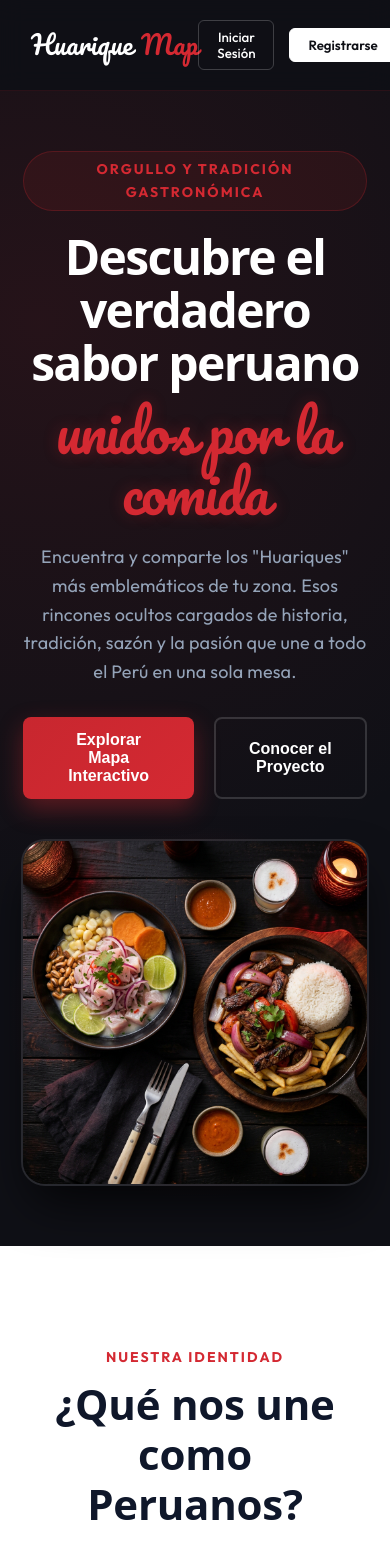
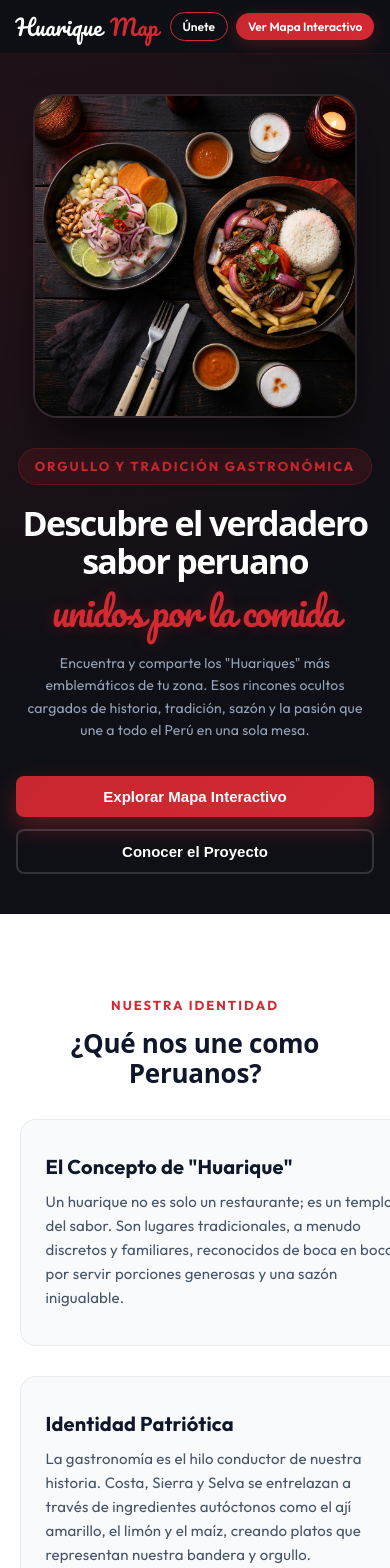
Before and after one commit to ChethhSito/HuariqueMapsFront, a React (Vite) app: page / in a window 390 px wide. Shown: the top 1568 px of the page. Built offline with nearby package versions, Linux system fonts and the light colour scheme.

Commit message:
Refactor: Replace separate login/register buttons with single join button, optimize responsive typography/layout for tablet/mobile, and expand page elements to fill full width

```diff
--- a/src/components/LandingPage.css
+++ b/src/components/LandingPage.css
@@ -17,6 +17,7 @@
   width: 100%;
   overflow-x: hidden;
   scroll-behavior: smooth;
+  box-sizing: border-box;
 }
 
 /* Navbar */
@@ -24,13 +25,15 @@
   display: flex;
   justify-content: space-between;
   align-items: center;
-  padding: 20px 8%;
-  background: rgba(15, 16, 22, 0.8);
+  padding: 20px 5%;
+  background: rgba(15, 16, 22, 0.85);
   backdrop-filter: blur(12px);
+  -webkit-backdrop-filter: blur(12px);
   position: sticky;
   top: 0;
   z-index: 100;
   border-bottom: 1px solid rgba(200, 39, 47, 0.15);
+  box-sizing: border-box;
 }
 
 .nav-logo {
@@ -49,7 +52,7 @@
 
 .nav-links {
   display: flex;
-  gap: 30px;
+  gap: 24px;
 }
 
 .nav-link {
@@ -64,6 +67,31 @@
   color: var(--peru-red-bright);
 }
 
+.navbar-auth {
+  display: flex;
+  gap: 12px;
+  align-items: center;
+}
+
+/* Join button */
+.btn-join {
+  background: transparent;
+  color: var(--peru-white);
+  border: 1.5px solid var(--peru-red-bright);
+  padding: 8px 20px;
+  border-radius: 9999px;
+  font-weight: 600;
+  cursor: pointer;
+  transition: all 0.3s ease;
+  font-family: var(--font-sans);
+  font-size: 14px;
+}
+
+.btn-join:hover {
+  background: var(--peru-red-bright);
+  box-shadow: 0 0 15px rgba(212, 41, 50, 0.4);
+}
+
 .btn-nav-map {
   background: linear-gradient(135deg, var(--peru-red) 0%, var(--peru-red-bright) 100%);
   color: var(--peru-white);
@@ -72,13 +100,15 @@
   font-weight: 600;
   border: none;
   cursor: pointer;
-  box-shadow: 0 4px 15px rgba(200, 39, 47, 0.4);
+  box-shadow: 0 4px 15px rgba(200, 39, 47, 0.3);
   transition: transform 0.2s, box-shadow 0.2s;
+  font-family: var(--font-sans);
+  font-size: 14px;
 }
 
 .btn-nav-map:hover {
   transform: translateY(-2px);
-  box-shadow: 0 6px 20px rgba(200, 39, 47, 0.6);
+  box-shadow: 0 6px 20px rgba(200, 39, 47, 0.5);
 }
 
 /* Hero Section */
@@ -86,11 +116,12 @@
   display: flex;
   align-items: center;
   justify-content: space-between;
-  padding: 80px 8%;
-  min-height: 85vh;
+  padding: 80px 5%;
+  min-height: 80vh;
   position: relative;
   background: radial-gradient(circle at 10% 20%, rgba(200, 39, 47, 0.12) 0%, transparent 60%);
-  gap: 40px;
+  gap: 60px;
+  box-sizing: border-box;
 }
 
 .hero-content {
@@ -100,12 +131,12 @@
 
 .hero-tagline {
   display: inline-block;
-  font-size: 14px;
+  font-size: 13px;
   font-weight: 700;
   text-transform: uppercase;
   letter-spacing: 2px;
   color: var(--peru-red-bright);
-  background: rgba(200, 39, 47, 0.1);
+  background: rgba(200, 39, 47, 0.15);
   padding: 6px 16px;
   border-radius: 9999px;
   margin-bottom: 20px;
@@ -113,7 +144,7 @@
 }
 
 .hero-title {
-  font-size: 64px;
+  font-size: 60px;
   font-weight: 800;
   line-height: 1.1;
   margin: 0 0 20px 0;
@@ -125,7 +156,7 @@
   color: var(--peru-red-bright);
   font-weight: 400;
   display: block;
-  font-size: 72px;
+  font-size: 68px;
   margin-top: 10px;
   text-shadow: 0 0 15px rgba(200, 39, 47, 0.3);
 }
@@ -135,7 +166,7 @@
   color: #94a3b8;
   line-height: 1.6;
   margin-bottom: 35px;
-  max-width: 540px;
+  max-width: 580px;
 }
 
 .hero-actions {
@@ -189,7 +220,7 @@
   position: absolute;
   width: 110%;
   height: 110%;
-  background: radial-gradient(circle, rgba(200, 39, 47, 0.25) 0%, transparent 70%);
+  background: radial-gradient(circle, rgba(200, 39, 47, 0.2) 0%, transparent 70%);
   top: -5%;
   left: -5%;
   z-index: 1;
@@ -210,37 +241,30 @@
   transform: translateY(-8px) rotate(1deg);
 }
 
-
+/* Concept Section (White background) */
+.concept-section {
+  padding: 100px 5%;
+  background: #ffffff;
+  text-align: center;
+  color: #1e293b;
+  box-sizing: border-box;
+}
 
 .section-tag {
   color: var(--peru-red-bright);
   font-weight: 700;
   letter-spacing: 2px;
   text-transform: uppercase;
-  font-size: 14px;
+  font-size: 13px;
   margin-bottom: 10px;
   display: block;
 }
 
 .section-title {
-  font-size: 42px;
+  font-size: 40px;
   font-weight: 800;
   margin: 0 0 50px 0;
   color: var(--peru-white);
-}
-
-.concept-grid {
-  display: flex;
-  gap: 30px;
-  justify-content: center;
-  flex-wrap: wrap;
-}
-
-.concept-section {
-  padding: 100px 8%;
-  background: #ffffff;
-  text-align: center;
-  color: #1e293b;
 }
 
 .concept-section .section-title {
@@ -270,7 +294,7 @@
   transform: translateY(-10px);
   background: rgba(200, 39, 47, 0.04);
   border-color: rgba(200, 39, 47, 0.3);
-  box-shadow: 0 15px 30px rgba(200, 39, 47, 0.1);
+  box-shadow: 0 15px 30px rgba(200, 39, 47, 0.15);
 }
 
 .concept-card-title {
@@ -287,11 +311,38 @@
   margin: 0;
 }
 
+/* Patriotic banner */
+.patriotic-banner {
+  background: linear-gradient(90deg, var(--peru-red-dark) 0%, var(--peru-red) 50%, var(--peru-red-dark) 100%);
+  padding: 60px 5%;
+  text-align: center;
+  border-top: 1px solid rgba(255, 255, 255, 0.1);
+  border-bottom: 1px solid rgba(255, 255, 255, 0.1);
+  box-sizing: border-box;
+}
+
+.banner-title {
+  font-family: var(--font-title);
+  font-size: 38px;
+  color: var(--peru-white);
+  margin: 0 0 10px 0;
+  text-shadow: 0 4px 10px rgba(0, 0, 0, 0.3);
+}
+
+.banner-desc {
+  font-size: 18px;
+  color: rgba(255, 255, 255, 0.9);
+  max-width: 780px;
+  margin: 0 auto;
+  line-height: 1.6;
+}
+
 /* Restaurants Section Container */
 .restaurants-section {
-  padding: 80px 8%;
+  padding: 100px 5%;
   background: #0f1016;
   text-align: center;
+  box-sizing: border-box;
 }
 
 .restaurants-section .section-title {
@@ -370,6 +421,17 @@
   margin: 0;
 }
 
+.huarique-tag {
+  display: inline-block;
+  font-size: 11px;
+  padding: 2px 8px;
+  border-radius: 4px;
+  background: rgba(200, 39, 47, 0.15);
+  color: #f87171;
+  font-weight: 600;
+  border: 1px solid rgba(200, 39, 47, 0.3);
+}
+
 .restaurant-card-desc {
   font-size: 14px;
   color: #94a3b8;
@@ -387,84 +449,13 @@
   color: #64748b;
 }
 
-.restaurant-card-footer span {
-  display: flex;
-  align-items: center;
-  gap: 4px;
-}
-
-/* Patriotic banner */
-.patriotic-banner {
-  background: linear-gradient(90deg, var(--peru-red-dark) 0%, var(--peru-red) 50%, var(--peru-red-dark) 100%);
-  padding: 60px 8%;
-  text-align: center;
-  border-top: 1px solid rgba(255, 255, 255, 0.1);
-  border-bottom: 1px solid rgba(255, 255, 255, 0.1);
-}
-
-.banner-title {
-  font-family: var(--font-title);
-  font-size: 38px;
-  color: var(--peru-white);
-  margin: 0 0 10px 0;
-  text-shadow: 0 4px 10px rgba(0, 0, 0, 0.3);
-}
-
-.banner-desc {
-  font-size: 18px;
-  color: rgba(255, 255, 255, 0.9);
-  max-width: 700px;
-  margin: 0 auto;
-  line-height: 1.5;
-}
-
-/* Auth Buttons in Navbar */
-.navbar-auth {
-  display: flex;
-  gap: 15px;
-  align-items: center;
-}
-
-.btn-login {
-  background: transparent;
-  color: var(--peru-white);
-  border: 1px solid rgba(255, 255, 255, 0.2);
-  padding: 8px 18px;
-  border-radius: 6px;
-  font-weight: 500;
-  cursor: pointer;
-  transition: all 0.3s;
-  font-family: var(--font-sans);
-}
-
-.btn-login:hover {
-  border-color: var(--peru-white);
-  background: rgba(255, 255, 255, 0.05);
-}
-
-.btn-register {
-  background: var(--peru-white);
-  color: #0f1016;
-  border: 1px solid var(--peru-white);
-  padding: 8px 18px;
-  border-radius: 6px;
-  font-weight: 600;
-  cursor: pointer;
-  transition: all 0.3s;
-  font-family: var(--font-sans);
-}
-
-.btn-register:hover {
-  background: transparent;
-  color: var(--peru-white);
-}
-
 /* Suggestions Box Section */
 .suggestions-section {
-  padding: 80px 8%;
+  padding: 100px 5%;
   background: #0b0c10;
   text-align: center;
   border-top: 1px solid rgba(255, 255, 255, 0.03);
+  box-sizing: border-box;
 }
 
 .suggestions-card {
@@ -476,6 +467,7 @@
   padding: 40px;
   box-shadow: 0 15px 30px rgba(0, 0, 0, 0.3);
   text-align: left;
+  box-sizing: border-box;
 }
 
 .suggestions-title {
@@ -567,9 +559,10 @@
 .footer {
   background: #07080b;
   border-top: 1px solid rgba(200, 39, 47, 0.15);
-  padding: 60px 8% 30px 8%;
+  padding: 60px 5% 30px 5%;
   color: #94a3b8;
   font-size: 14px;
+  box-sizing: border-box;
 }
 
 .footer-grid {
@@ -667,11 +660,64 @@
   color: #475569;
 }
 
-@media (max-width: 968px) {
+/* ==========================================================================
+   Media Queries: Tablets and Mobile Devices
+   ========================================================================== */
+
+/* Tablets & Small Desktops (Less than 1024px) */
+@media (max-width: 1024px) {
   .hero-section {
-    flex-direction: column;
-    padding: 60px 6%;
+    padding: 60px 5%;
+    gap: 40px;
+  }
+
+  .hero-title {
+    font-size: 46px;
+  }
+
+  .hero-title span {
+    font-size: 52px;
+  }
+
+  .hero-desc {
+    font-size: 16px;
+  }
+
+  .concept-section {
+    padding: 80px 5%;
+  }
+
+  .section-title {
+    font-size: 32px;
+    margin-bottom: 40px;
+  }
+
+  .restaurants-section {
+    padding: 80px 5%;
+  }
+}
+
+/* Tablets (Less than 768px) */
+@media (max-width: 768px) {
+  /* Navbar adjustments */
+  .navbar {
+    padding: 15px 4%;
+  }
+
+  .nav-logo {
+    font-size: 22px;
+  }
+
+  .nav-links {
+    display: none; /* Hide link lists on mobile to save space */
+  }
+
+  /* Hero Section Stack */
+  .hero-section {
+    flex-direction: column-reverse;
+    padding: 40px 4%;
     text-align: center;
+    gap: 30px;
   }
 
   .hero-content {
@@ -679,22 +725,110 @@
   }
 
   .hero-desc {
-    margin: 0 auto 30px auto;
+    margin-left: auto;
+    margin-right: auto;
   }
 
   .hero-actions {
     justify-content: center;
+    flex-wrap: wrap;
+    gap: 12px;
+  }
+
+  .btn-primary, .btn-secondary {
+    width: 100%;
+    padding: 12px 24px;
+    font-size: 15px;
+  }
+
+  .hero-image {
+    max-width: 320px;
+  }
+
+  /* concept card flex */
+  .concept-grid {
+    flex-direction: column;
+    align-items: center;
+  }
+
+  .concept-card {
+    max-width: 100%;
+    width: 100%;
+  }
+
+  /* suggestions card */
+  .suggestions-card {
+    padding: 24px 20px;
+  }
+
+  /* Footer layout change */
+  .footer-grid {
+    flex-direction: column;
+    gap: 30px;
+  }
+
+  .footer-col {
+    min-width: 100%;
+  }
+}
+
+/* Mobiles (Less than 480px) */
+@media (max-width: 480px) {
+  .navbar {
+    padding: 12px 4%;
+  }
+
+  .navbar-auth {
+    gap: 8px;
+  }
+
+  .btn-join, .btn-nav-map {
+    padding: 6px 12px;
+    font-size: 12px;
   }
 
   .hero-title {
-    font-size: 48px;
+    font-size: 34px;
   }
 
   .hero-title span {
-    font-size: 56px;
+    font-size: 38px;
   }
 
-  .nav-links {
-    display: none; /* simple responsive fallback */
+  .hero-desc {
+    font-size: 14px;
+  }
+
+  .section-title {
+    font-size: 26px;
+    margin-bottom: 30px;
+  }
+
+  .banner-title {
+    font-size: 28px;
+  }
+
+  .banner-desc {
+    font-size: 15px;
+  }
+
+  .restaurants-section {
+    padding: 60px 4%;
+  }
+
+  .restaurant-card {
+    width: 100%;
+  }
+
+  .suggestions-section {
+    padding: 60px 4%;
+  }
+
+  .suggestions-title {
+    font-size: 20px;
+  }
+
+  .footer {
+    padding: 40px 4% 20px 4%;
   }
 }
--- a/src/components/LandingPage.tsx
+++ b/src/components/LandingPage.tsx
@@ -25,11 +25,9 @@ export default function LandingPage({ onNavigate }: LandingPageProps) {
   const handleSuggestionSubmit = (e: React.FormEvent) => {
     e.preventDefault();
     if (nombre && correo && descripcion) {
-      // Simular el envío al backend
       console.log('Sugerencia enviada:', { nombre, correo, descripcion });
       setIsSubmitted(true);
 
-      // Limpiar formulario después de unos segundos
       setTimeout(() => {
         setNombre('');
         setCorreo('');
@@ -39,8 +37,8 @@ export default function LandingPage({ onNavigate }: LandingPageProps) {
     }
   };
 
-  const handleAuthAction = (action: 'login' | 'register') => {
-    alert(`Funcionalidad de ${action === 'login' ? 'Inicio de Sesión' : 'Registro'} simulada para el cascarón de desarrollo.`);
+  const handleAuthAction = () => {
+    alert('Funcionalidad de registro e inicio de sesión simulada con el botón Únete.');
   };
 
   const popularRestaurants = [
@@ -87,11 +85,8 @@ export default function LandingPage({ onNavigate }: LandingPageProps) {
           <span className="nav-link" onClick={() => scrollToSection('sugerencias')}>Sugerencias</span>
         </div>
         <div className="navbar-auth">
-          <button className="btn-login" onClick={() => handleAuthAction('login')}>
-            Iniciar Sesión
-          </button>
-          <button className="btn-register" onClick={() => handleAuthAction('register')}>
-            Registrarse
+          <button className="btn-join" onClick={handleAuthAction}>
+            Únete
           </button>
           <button className="btn-nav-map" onClick={() => onNavigate('map')}>
             Ver Mapa Interactivo
--- a/src/index.css
+++ b/src/index.css
@@ -52,8 +52,8 @@
 
 #root {
   width: 100%;
-  max-width: 1400px;
-  margin: 0 auto;
+  max-width: 100%;
+  margin: 0;
   min-height: 100svh;
   display: flex;
   flex-direction: column;
```
